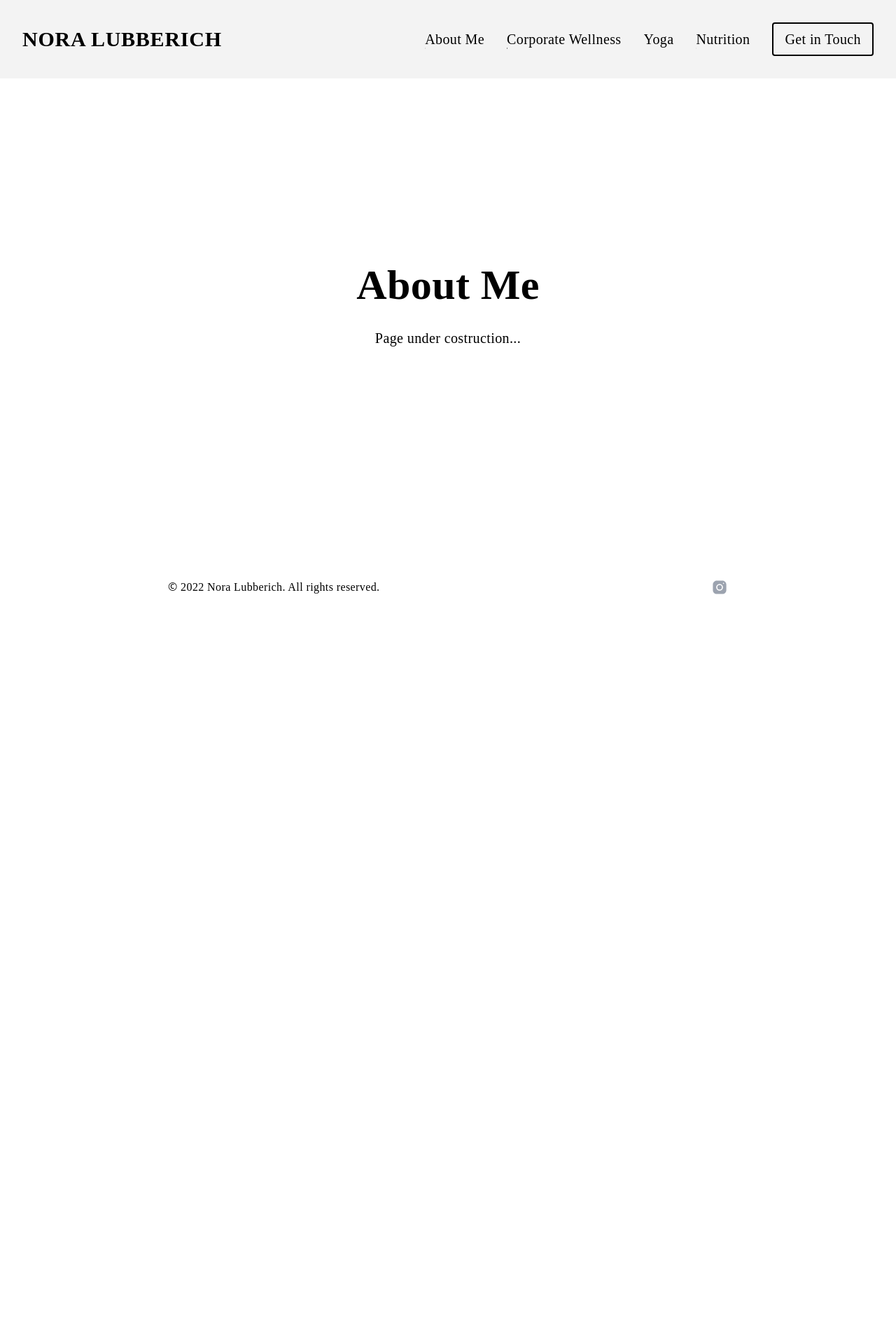
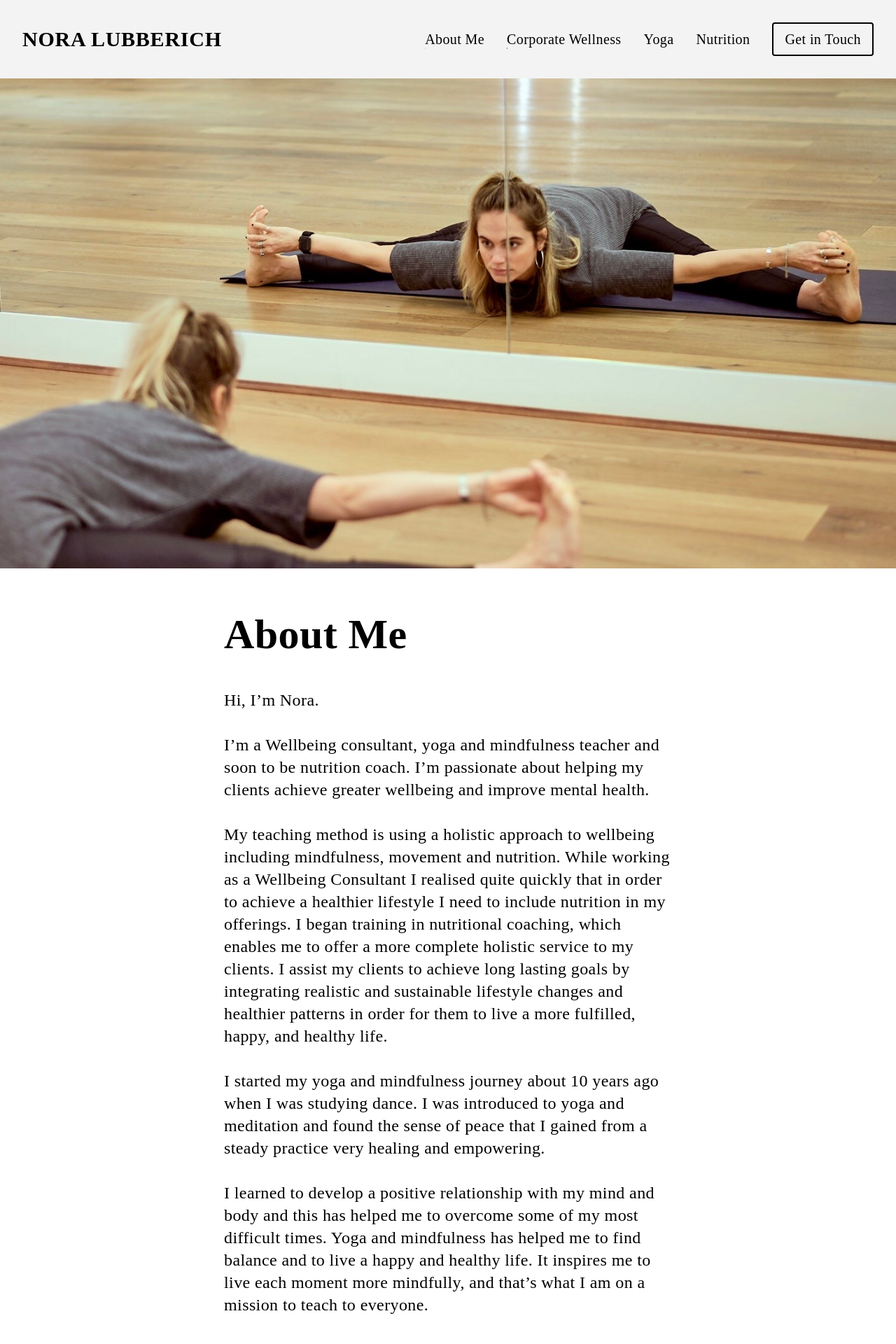
Before and after one commit to KrustyC/noralubberich.com, a Next.js app: page /about-me in a window 1280 px wide. Shown: the top 1920 px of the page at 70% size. Before the commit the page ends 915 px from the top, so only its background shows below. Built offline with nearby package versions, Linux system fonts and the light colour scheme; a web font is replaced by a local one.

Commit message:
feat: fixed layout of secondary pages

```diff
--- a/src/components/Activities/index.jsx
+++ b/src/components/Activities/index.jsx
@@ -22,7 +22,7 @@ export const Activities = () => {
     },
   }));
 
-  const springs = useSprings(4, configs);
+  const springs = useSprings(3, configs);
 
   useEffect(() => {
     if (isVisible && !open) {
--- a/src/pages/about-me.jsx
+++ b/src/pages/about-me.jsx
@@ -1,4 +1,6 @@
 import Head from "next/head";
+import Image from "next/image";
+import aboutMePic from "../../public/images/about-me.jpg";
 
 export default function AboutMePage() {
   return (
@@ -20,9 +22,59 @@ export default function AboutMePage() {
         <link rel="icon" href="/favicon.ico" />
       </Head>
 
-      <div className="flex flex-col h-[650px] justify-center items-center">
-        <h1>About Me</h1>
-        <p className="text-xl mt-8">Page under costruction...</p>
+      <div className="flex flex-col">
+        <div className="relative h-[700px] w-screen">
+          <Image
+            layout="fill"
+            objectFit="cover"
+            quality={100}
+            src={aboutMePic}
+            placeholder="blur"
+            alt="main image"
+          />
+        </div>
+
+        <div className="page">
+          <h1>About Me</h1>
+
+          <div className="text-2xl mt-12">
+            <p>Hi, I’m Nora.</p>
+            <p className="mt-8">
+              I’m a Wellbeing consultant, yoga and mindfulness teacher and soon
+              to be nutrition coach. I’m passionate about helping my clients
+              achieve greater wellbeing and improve mental health.
+            </p>
+
+            <p className="mt-8">
+              My teaching method is using a holistic approach to wellbeing
+              including mindfulness, movement and nutrition. While working as a
+              Wellbeing Consultant I realised quite quickly that in order to
+              achieve a healthier lifestyle I need to include nutrition in my
+              offerings. I began training in nutritional coaching, which enables
+              me to offer a more complete holistic service to my clients. I
+              assist my clients to achieve long lasting goals by integrating
+              realistic and sustainable lifestyle changes and healthier patterns
+              in order for them to live a more fulfilled, happy, and healthy
+              life.
+            </p>
+
+            <p className="mt-8">
+              I started my yoga and mindfulness journey about 10 years ago when
+              I was studying dance. I was introduced to yoga and meditation and
+              found the sense of peace that I gained from a steady practice very
+              healing and empowering.
+            </p>
+
+            <p className="mt-8">
+              I learned to develop a positive relationship with my mind and body
+              and this has helped me to overcome some of my most difficult
+              times. Yoga and mindfulness has helped me to find balance and to
+              live a happy and healthy life. It inspires me to live each moment
+              more mindfully, and that’s what I am on a mission to teach to
+              everyone.
+            </p>
+          </div>
+        </div>
       </div>
     </div>
   );
--- a/src/pages/corporate-wellness.jsx
+++ b/src/pages/corporate-wellness.jsx
@@ -1,4 +1,6 @@
 import Head from "next/head";
+import Image from "next/image";
+import corporateWellnessPic from "../../public/images/corporate-wellness.jpg";
 
 export default function CorporateWellnessPage() {
   return (
@@ -20,9 +22,46 @@ export default function CorporateWellnessPage() {
         <link rel="icon" href="/favicon.ico" />
       </Head>
 
-      <div className="flex flex-col h-[650px] justify-center items-center">
-        <h1>Corporate Wellness</h1>
-        <p className="text-xl mt-8">Page under costruction...</p>
+      <div className="flex flex-col">
+        <div className="relative h-[700px] w-screen">
+          <Image
+            layout="fill"
+            objectFit="cover"
+            quality={100}
+            src={corporateWellnessPic}
+            placeholder="blur"
+            alt="main image"
+          />
+        </div>
+
+        <div className="page">
+          <h1>Corporate Wellness</h1>
+
+          <div className="text-2xl mt-12">
+            <p>
+              Over the last couple of years there has been a positive shift in
+              the way organisations are approaching the health and wellbeing of
+              their employees. Many companies are investing in wellness
+              programmes to address employees’ wellbeing and mental health.
+            </p>
+
+            <p className="mt-8">
+              In recent years, I have been working with various companies and
+              start ups and have been able to create supportive environments
+              where employees feel their wellbeing is actively cared for. This
+              has resulted in employees feeling more supported and it
+              fundamentally improved work culture and productivity.
+            </p>
+
+            <p className="mt-8">
+              Mental health and wellbeing should be a major priority in every
+              company. I consult organisations on the most effective measures to
+              set up a wellbeing programme. This includes creating a bespoke
+              medium/long-term roadmap for the company to optimise Mental Health
+              and Wellbeing and the overall employee experience.
+            </p>
+          </div>
+        </div>
       </div>
     </div>
   );
--- a/src/pages/index.jsx
+++ b/src/pages/index.jsx
@@ -1,5 +1,6 @@
 import Head from "next/head";
 import Image from "next/image";
+import Link from "next/link";
 import { Activities } from "@/components/Activities";
 import mainImagePic from "../../public/images/main-image.jpg";
 
@@ -49,13 +50,13 @@ export default function Home() {
         <Activities />
 
         <div className="h-80 bg-[#F3F3F3] my-60 mb-12 flex flex-col justify-center items-center">
-          <p className="text-4xl">
-            Begin Your Journey To A Better Life With Peace, Love, Beauty, And
-            Happiness
+          <p className="text-3xl text-center">
+            Realize deeply that the present moment is all you have. Make the NOW
+            the primary focus of your life.
           </p>
-          <button className="mt-8 text-2xl font-bold px-8 py-4 leading-none border-2 rounded text-black border-black hover:border-transparent hover:text-white hover:bg-black">
-            Get in Touch
-          </button>
+          <Link href="/get-in-touch">
+            <a className="mt-8 button-link big">Get in Touch</a>
+          </Link>
         </div>
       </div>
     </div>
--- a/src/pages/nutrition.jsx
+++ b/src/pages/nutrition.jsx
@@ -1,4 +1,6 @@
 import Head from "next/head";
+import Image from "next/image";
+import nutritionPic from "../../public/images/nutrition.jpeg";
 
 export default function NutritionPage() {
   return (
@@ -20,9 +22,25 @@ export default function NutritionPage() {
         <link rel="icon" href="/favicon.ico" />
       </Head>
 
-      <div className="flex flex-col h-[650px] justify-center items-center">
-        <h1>Nutrition</h1>
-        <p className="text-xl mt-8">Page under costruction...</p>
+      <div className="flex flex-col">
+        <div className="relative h-[700px] w-screen">
+          <Image
+            layout="fill"
+            objectFit="cover"
+            quality={100}
+            src={nutritionPic}
+            placeholder="blur"
+            alt="main image"
+          />
+        </div>
+
+        <div className="page">
+          <h1>Nutrition</h1>
+
+          <div className="text-2xl mt-12">
+            <p>Coming soon - stay tuned.</p>
+          </div>
+        </div>
       </div>
     </div>
   );
--- a/src/pages/yoga.jsx
+++ b/src/pages/yoga.jsx
@@ -1,4 +1,7 @@
 import Head from "next/head";
+import Image from "next/image";
+import Link from "next/link";
+import yogaPic from "../../public/images/yoga.jpg";
 
 export default function YogaPage() {
   return (
@@ -10,7 +13,7 @@ export default function YogaPage() {
           content="Nors Lubberich personal website | Yoga"
         />
 
-        <meta property="og:title" content="Nora Lubberich" />
+        <meta property="og:title" content="Nora Lubberich | Yoga" />
         <meta property="og:type" content="website" />
         <meta property="og:url" content="https://noralubberich.com" />
         <meta
@@ -20,9 +23,56 @@ export default function YogaPage() {
         <link rel="icon" href="/favicon.ico" />
       </Head>
 
-      <div className="flex flex-col h-[650px] justify-center items-center">
-        <h1>Yoga</h1>
-        <p className="text-xl mt-8">Page under costruction...</p>
+      <div className="flex flex-col">
+        <div className="relative h-[700px] w-screen">
+          <Image
+            layout="fill"
+            objectFit="cover"
+            quality={100}
+            src={yogaPic}
+            placeholder="blur"
+            alt="main image"
+          />
+        </div>
+
+        <div className="page">
+          <h1>Yoga</h1>
+
+          <div className="text-2xl mt-12">
+            <p>
+              Yoga is more than just a routine to improve physical health – it
+              is a lifestyle choice and a spiritual practice that has been
+              proven to lower overall stress levels and enhance your quality of
+              life. For many, yoga also provides a space in which to work on
+              developing mental health and wellbeing in a mindful way. In my
+              classes I create a safe space for people to tune into their body
+              and mind. Gentle movements are paired with carefully selected
+              breathing techniques to assist in building the relationship
+              between the mental and the physical.
+            </p>
+
+            <p className="mt-4">
+              By combining mindful, meditative breathing techniques with
+              delicate poses and movements, my classes aim to support personal
+              growth and help you to find yourself, love yourself and believe in
+              yourself more than ever.
+            </p>
+
+            <p className="mt-4">
+              With more than 500h of training I teach a spectrum of styles:
+              Meditation, Yin Yoga, Vinyasa, Pre and Postnatal, Mandala, Rocket,
+              Ashtanga, and Yoga for Mental Health.
+            </p>
+
+            <p className="mt-4">
+              Please{" "}
+              <Link href="/get-in-touch">
+                <a className="underline hover:text-[#3385ff]">get in touch</a>
+              </Link>{" "}
+              if you like to try 1-2-1 classes or join my group classes.
+            </p>
+          </div>
+        </div>
       </div>
     </div>
   );
--- a/src/styles/globals.css
+++ b/src/styles/globals.css
@@ -40,6 +40,10 @@
     @apply text-2xl px-7;
   }
 
+  .page {
+    @apply px-80 py-16 flex flex-col;
+  }
+
   a.animated-link {
     @apply text-xl block relative;
     overflow: hidden;
--- a/src/utils/constants.js
+++ b/src/utils/constants.js
@@ -1,7 +1,6 @@
-import yogaPic from "../../public/images/yoga.jpg";
-import corporateWellnessPic from "../../public/images/corporate-wellness.jpg";
+import yogaPic from "../../public/images/home-yoga.jpeg";
+import corporateWellnessPic from "../../public/images/home-corporate-wellness.jpeg";
 import nutritionPic from "../../public/images/nutrition.jpeg";
-import aboutMePic from "../../public/images/about-me.jpg";
 
 export const PAGE_LINKS = [
   { label: "About Me", to: "about-me" },
@@ -18,7 +17,6 @@ export const ACTIVITIES = [
     pic: corporateWellnessPic,
   },
   { label: "Nutrition", href: "/nutrition", pic: nutritionPic },
-  { label: "About Me", href: "/about-me", pic: aboutMePic },
 ];
 
 export const INSTAGRAM_LINK = "https://www.instagram.com/nora.lubberich/";
```
Also changed, not shown: public/images/home-corporate-wellness.jpeg (added), public/images/home-yoga.jpeg (added).
